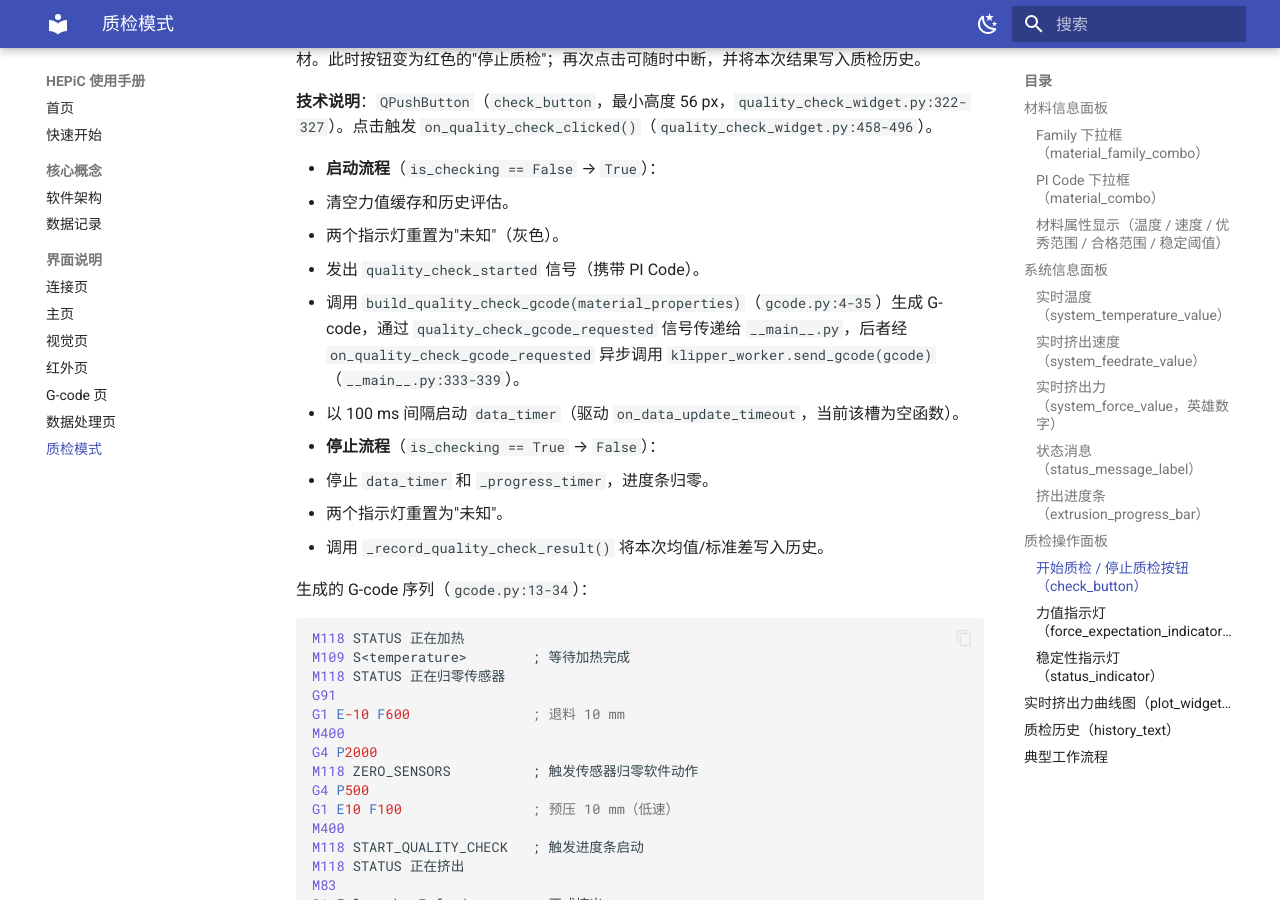
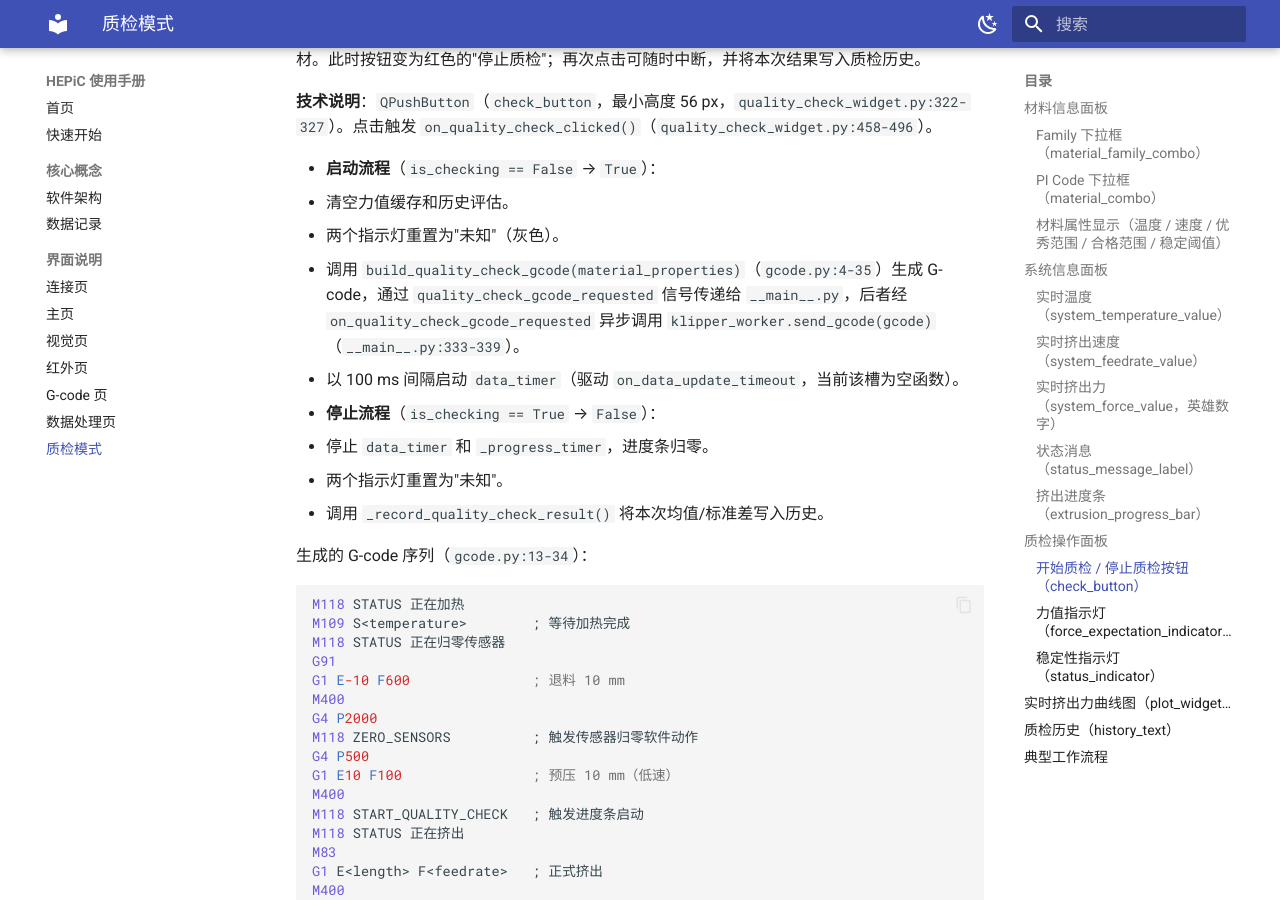
Before and after one commit to ZLoverty/HEPiC, an MkDocs documentation site: the page built from docs/pages/quality-check.md, in a window 1280 px wide and 900 px high, scrolled down 3734 px. Built offline with MkDocs 1.6.1 and Material for MkDocs 9.7.7, drawn with Linux system fonts in a browser that asks for light colours.

Commit message:
refactor: remove unused quality_check_started signal
The signal was emitted on quality-check start but never connected in
__main__.py, so it did nothing. Heating/extrusion is driven by the
separate quality_check_gcode_requested signal. Drop the dead emit and
declaration, and update the wiki accordingly.

Co-Authored-By: Claude Opus 4.8 <noreply@anthropic.com>

```diff
--- a/docs/pages/quality-check.md
+++ b/docs/pages/quality-check.md
@@ -111,9 +111,8 @@
 - **启动流程**（`is_checking == False` → `True`）：
   1. 清空力值缓存和历史评估。
   2. 两个指示灯重置为"未知"（灰色）。
-  3. 发出 `quality_check_started` 信号（携带 PI Code）。
-  4. 调用 `build_quality_check_gcode(material_properties)`（`gcode.py:4-35`）生成 G-code，通过 `quality_check_gcode_requested` 信号传递给 `__main__.py`，后者经 `on_quality_check_gcode_requested` 异步调用 `klipper_worker.send_gcode(gcode)`（`__main__.py:333-339`）。
-  5. 以 100 ms 间隔启动 `data_timer`（驱动 `on_data_update_timeout`，当前该槽为空函数）。
+  3. 调用 `build_quality_check_gcode(material_properties)`（`gcode.py:4-35`）生成 G-code，通过 `quality_check_gcode_requested` 信号传递给 `__main__.py`，后者经 `on_quality_check_gcode_requested` 异步调用 `klipper_worker.send_gcode(gcode)`（`__main__.py:333-339`）。
+  4. 以 100 ms 间隔启动 `data_timer`（驱动 `on_data_update_timeout`，当前该槽为空函数）。
 
 - **停止流程**（`is_checking == True` → `False`）：
   1. 停止 `data_timer` 和 `_progress_timer`，进度条归零。
```
Also changed, not shown: 1 other file.
